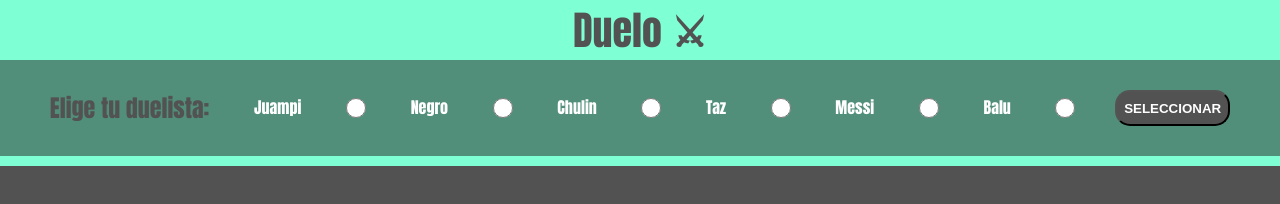
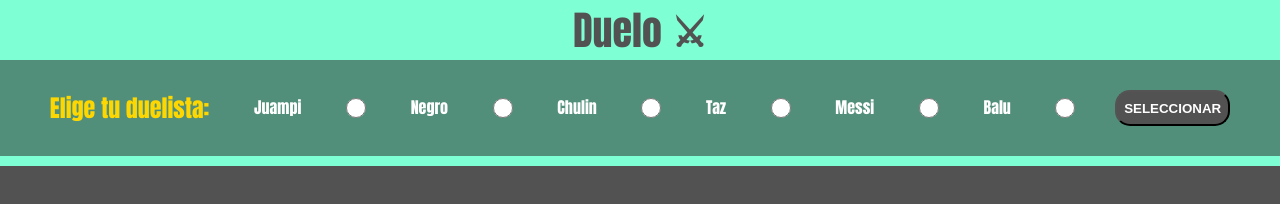
Before and after one commit to sebarastelli/DuelistGame, a plain HTML site: page index.html in a window 1280 px wide. Drawn offline with Linux system fonts and the light colour scheme.

Commit message:
Update styles.css

```diff
--- a/styles.css
+++ b/styles.css
@@ -25,7 +25,7 @@ body {
 }
 
 .container-pick h2 {
-    color: rgb(82, 82, 82);
+    color: gold;
     text-align:  center;
     font-weight: 500;
 }
```
